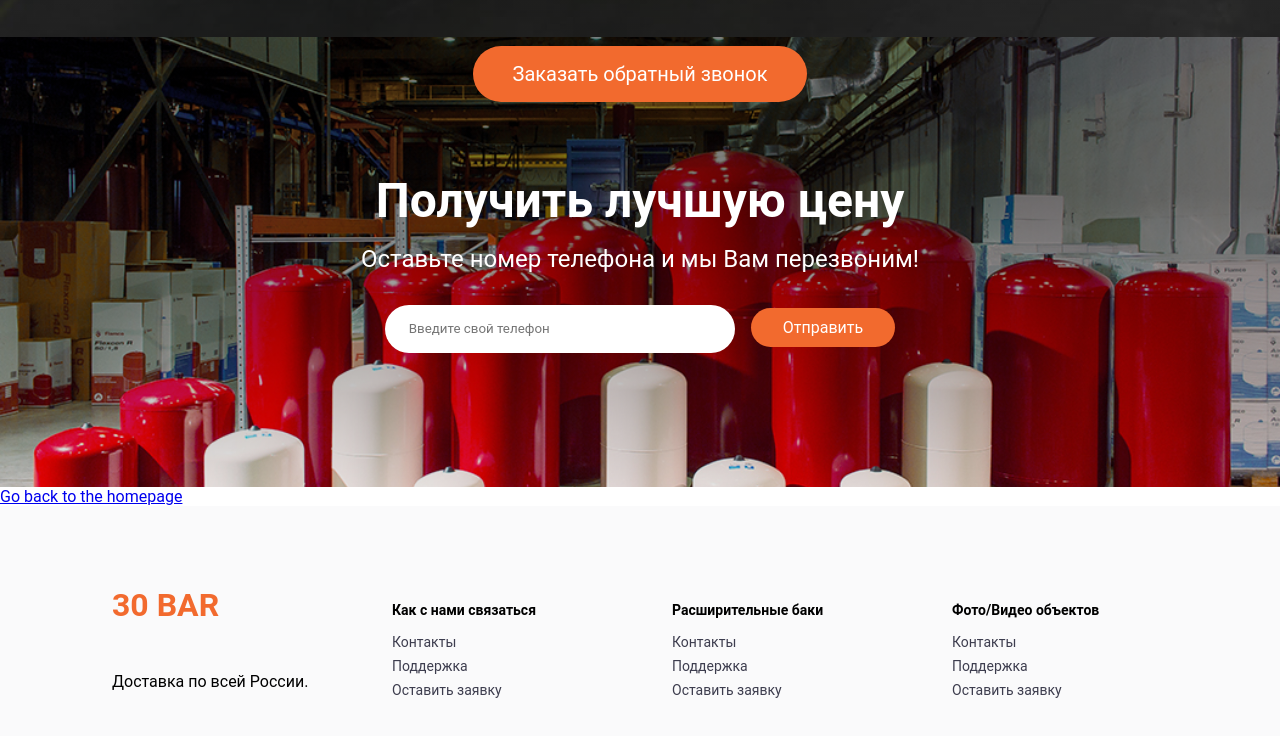
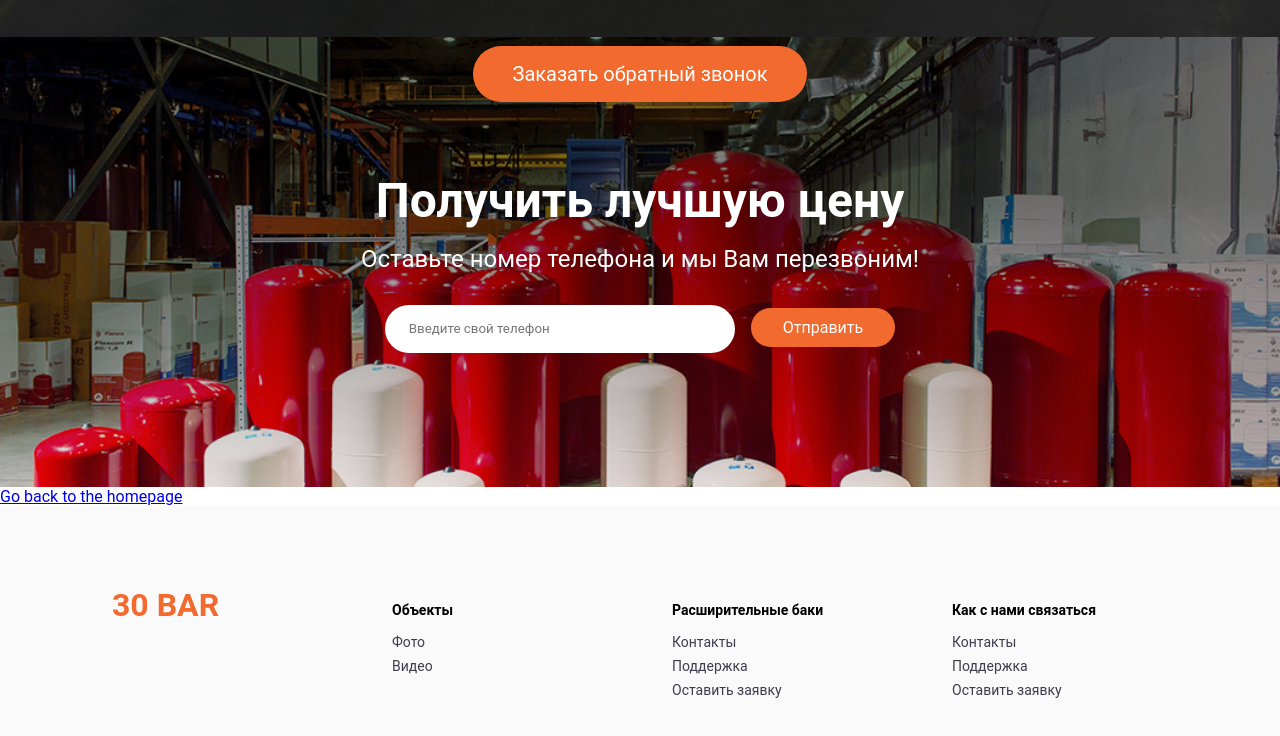
Before and after one commit to oinari-shinto/eurobaki-v2, a Gatsby site: page /Contact in a window 1280 px wide. Shown: the part 763-1499 px from the top of the page. Built offline with nearby package versions, Linux system fonts and the light colour scheme; Gatsby itself is replaced by a stand-in of ours.

Commit message:
Footer fix/change

```diff
--- a/src/components/Footer.js
+++ b/src/components/Footer.js
@@ -8,29 +8,34 @@ const Footer = () => {
             <FooterLinksWrapper>
                 <FooterDesc>
                     <h1>30 BAR</h1>
-                    <p>Доставка по всей России.</p>
+
 
                 </FooterDesc>
+
+
                 <FooterLinkItems>
-                    <FooterLinkTitle>Как с нами связаться</FooterLinkTitle>
-                    <FooterLink to="/about">Контакты</FooterLink>
-                    <FooterLink to="/">Поддержка</FooterLink>
-                    <FooterLink to="/">Оставить заявку</FooterLink>
-                </FooterLinkItems>
+                    <FooterLinkTitle>Объекты</FooterLinkTitle>
+                    <FooterLink to="/Contact">Фото</FooterLink>
+                    <FooterLink to="/Contact">Видео</FooterLink>
+
+            </FooterLinkItems>
             </FooterLinksWrapper>
             <FooterLinksWrapper>
             <FooterLinkItems>
                     <FooterLinkTitle>Расширительные баки</FooterLinkTitle>
-                    <FooterLink to="/about">Контакты</FooterLink>
-                    <FooterLink to="/">Поддержка</FooterLink>
+                    <FooterLink to="/Contact">Контакты</FooterLink>
+                    <FooterLink to="/Contact">Поддержка</FooterLink>
                     <FooterLink to="/">Оставить заявку</FooterLink>
                 </FooterLinkItems>
-                <FooterLinkItems>
-                    <FooterLinkTitle>Фото/Видео объектов</FooterLinkTitle>
-                    <FooterLink to="/about">Контакты</FooterLink>
-                    <FooterLink to="/">Поддержка</FooterLink>
+
+            <FooterLinkItems>
+                    <FooterLinkTitle>Как с нами связаться</FooterLinkTitle>
+                    <FooterLink to="/Contact">Контакты</FooterLink>
+                    <FooterLink to="/Contact">Поддержка</FooterLink>
                     <FooterLink to="/">Оставить заявку</FooterLink>
                 </FooterLinkItems>
+
+
             </FooterLinksWrapper>
         </FooterContainer>
     )
@@ -79,6 +84,12 @@ const FooterLinkItems = styled.div`
 const FooterLinkTitle = styled.h2`
     font-size: 14px;
     margin-bottom: 16px;
+
+    @media screen and (max-width: 400px) {
+       font-size: 14px;
+       margin-bottom: 6px;
+       color: red;
+    }
 `
 const FooterLink = styled(Link)`
     text-decoration: none;
@@ -90,4 +101,8 @@ const FooterLink = styled(Link)`
         color: #f26a2e;
         transition: 0.3s ease-out;
     }
+    @media screen and (max-width: 400px) {
+       font-size: 12px;
+       margin-bottom: 6px;
+    }
 `
```
